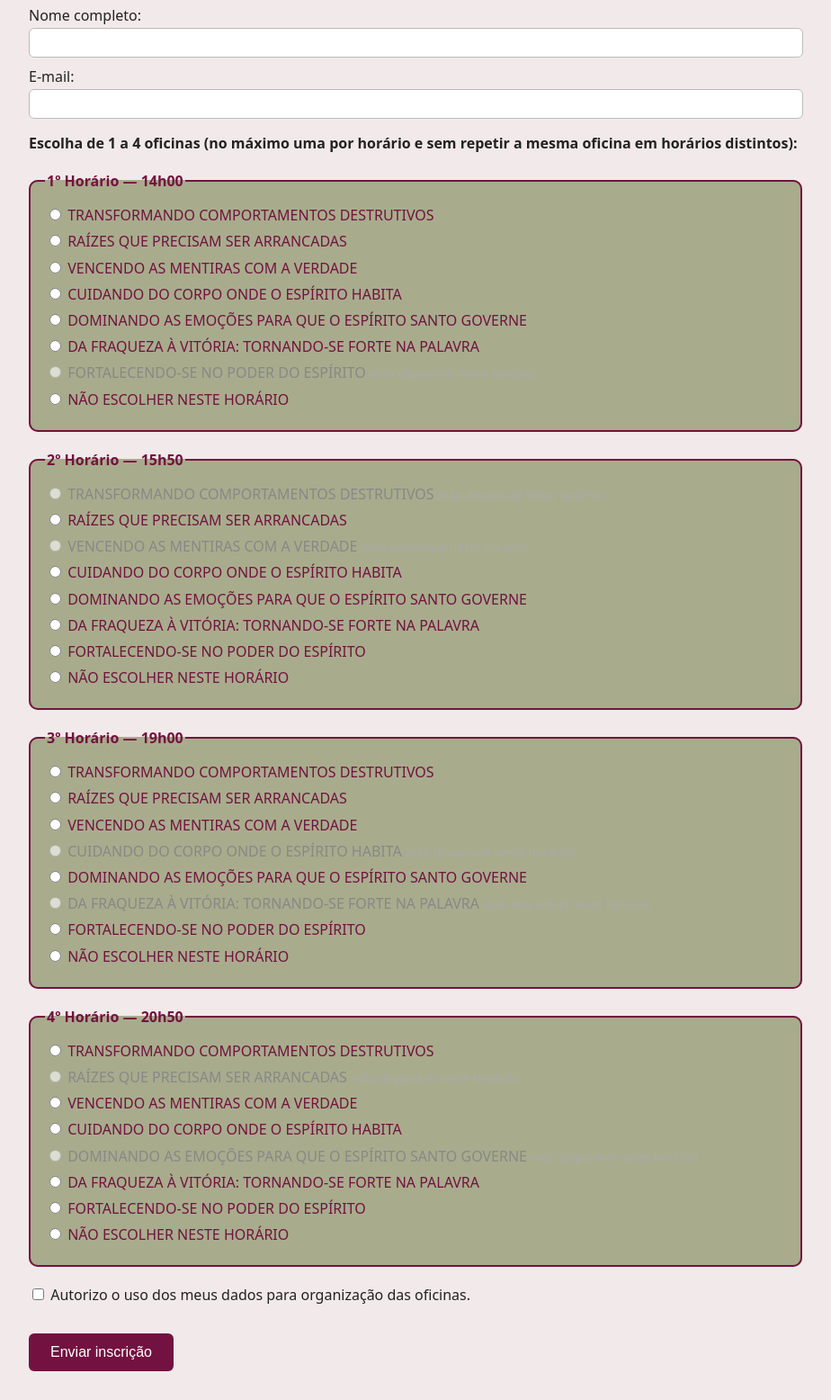
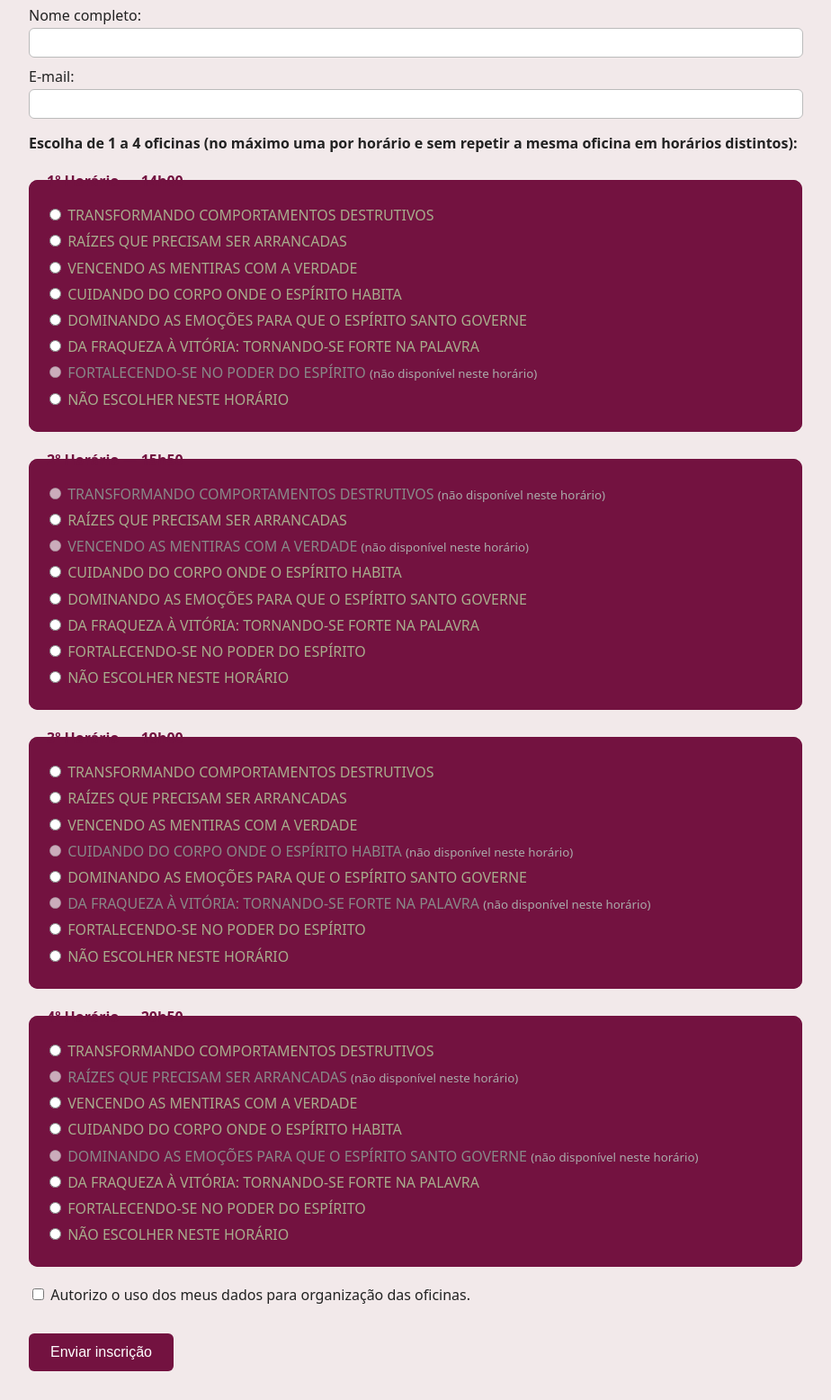
Before and after one commit to comercial-ediomare/oficinas-salgueiro, a Flask app: page / in a window 1280 px wide. Shown: the part 257-1813 px from the top of the page at 90% size, without its empty margins (178-1102 px from the left). Run offline with Flask 3, Linux system fonts and the light colour scheme; data comes from the database, SQL or seed files in the repository; data that the repository does not hold is empty.

Commit message:
Update index.html

```diff
--- a/templates/index.html
+++ b/templates/index.html
@@ -33,8 +33,8 @@
       padding: 1em;
       border: 2px solid #731240;      /* borda combinando com o texto */
       border-radius: 10px;
-      background: #a8ac8c;            /* fundo solicitado */
-      color: #731240;                 /* texto solicitado */
+      background: #731240;            /* fundo solicitado */
+      color: #a8ac8c;                 /* texto solicitado */
     }
     legend {
       font-weight: bold;
```
